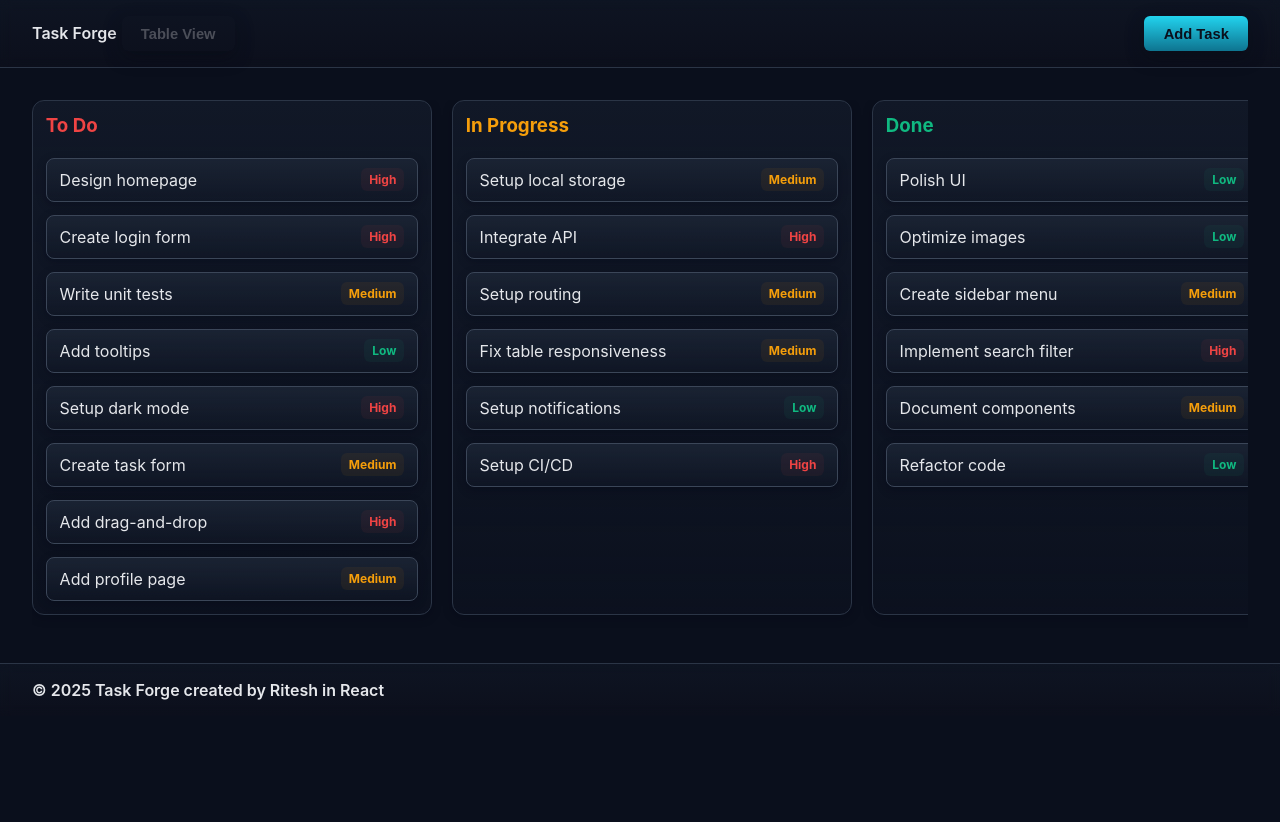
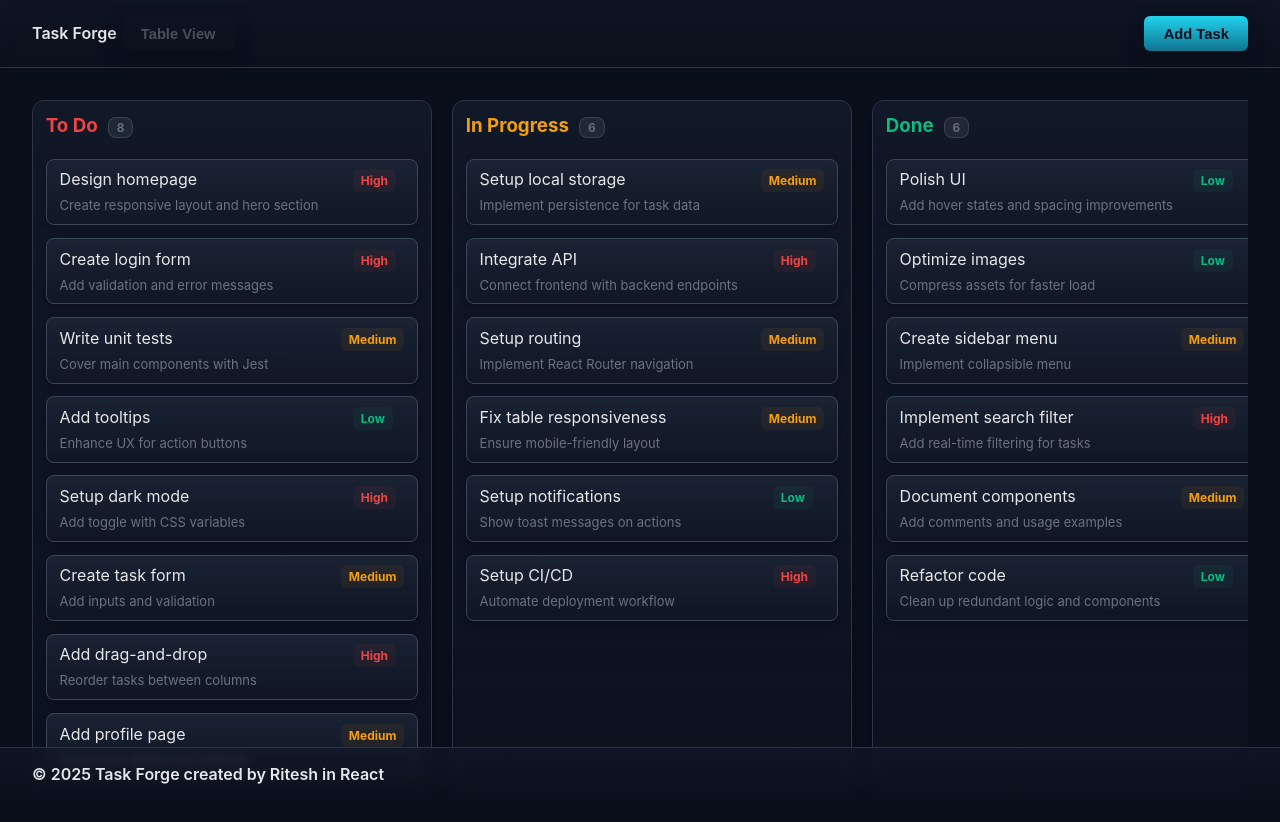
Before and after one commit to ritshkr1/task-forge, a React (Create React App) app: page / in a window 1280 px wide. Shown: the top 822 px of the page. Before the commit the page ends 800 px from the top, so only its background shows below. Built offline with nearby package versions, Linux system fonts and the light colour scheme.

Commit message:
done some new features

```diff
--- a/src/App.js
+++ b/src/App.js
@@ -1,4 +1,4 @@
-import Layout from "./components/layout";
+import Layout from "./pages/layout";
 const initialTasks = [
   { id: 1, title: "Design homepage", description: "Create responsive layout and hero section", status: "To-Do", priority: "High", deadline: "2025-11-08" },
   { id: 2, title: "Setup local storage", description: "Implement persistence for task data", status: "In-Progress", priority: "Medium", deadline: "2025-11-10" },
--- a/src/components/kanbanView.js
+++ /dev/null
@@ -1,69 +0,0 @@
-import {useState} from "react";
-export default function KanbanView({tasks,updateTasks}){
-    const tabNames = ["To-Do","In-Progress","Done"];
-    const [taskId,setTaskId] = useState(null);
-    function handleDropData(tabTitle){
-      console.log(tabTitle,taskId);
-      const updatedTasks = tasks.map((task) => {
-        if(task.id === taskId){
-          return {...task,status:tabTitle}
-        }else{
-          return {...task}
-        }
-      });
-      updateTasks(updatedTasks)
-    }
-    function handleUpdateTaskId(id){
-      setTaskId((currId) => currId = id);
-    }
-    return <main>
-  <div class="kanban-container">
-   {tabNames.map((tabName) => (
-  <KanbanColumn key={tabName} tabTitle={tabName} handleDropData={handleDropData}>
-
-      {tasks.filter((task) => task.status === tabName).map((task) => <KanbanCard priority={task.priority} key={task.id} id={task.id} updateId={handleUpdateTaskId}>{task.title}</KanbanCard>)}
-     </KanbanColumn>
-))}
-  </div>
-</main>
-
-}
-function KanbanColumn({children,tabTitle,handleDropData}){
-    let titleName = ""
-    let classStyleName = ""
-    if(tabTitle === "To-Do"){
-        titleName = "To Do"
-        classStyleName ="todo"
-    } else if(tabTitle === "In-Progress"){
-        titleName = "In Progress"
-        classStyleName ="inprogress"
-    }else {
-        titleName = "Done"
-        classStyleName ="done"
-    }
-    function handleDropEvent(){
-      console.log("on Drop")
-      handleDropData(tabTitle);
-    }
-    const columnClass = `kanban-column ${classStyleName}`
-    return <div className={columnClass} onDragEnter={e => console.log('onDragEnter',classStyleName)}
-    onDragLeave={e => console.log('onDragLeave')}
-    onDragOver={e => { e.preventDefault(); console.log('onDragOver',classStyleName); }}
-    onDrop={handleDropEvent}>
-      <h3>{titleName}</h3>
-      {children}
-    </div>
-}
-
-function KanbanCard({children,priority,id,updateId}){
-  function handleDragStart(event) {
-    updateId(id);
-    console.log(id);
-  }
-    const className = `priority priority-${priority.toLowerCase()}`;
-    return <div className="kanban-card" draggable={true}
-    onDragStart={handleDragStart}>
-        <p className="task-title">{children}</p>
-        <span className={className}>{priority}</span>
-      </div>
-}
--- /dev/null
+++ b/src/components/priorityLabel.js
@@ -0,0 +1,4 @@
+export default function PriorityLabel({priority}){
+    const className = `priority priority-${priority.toLowerCase()}`;
+    return <span className={className}>{priority}</span>
+}
--- a/src/components/tableBody.js
+++ b/src/components/tableBody.js
@@ -1,3 +1,4 @@
+import PriorityLabel from "./priorityLabel";
 function TableBody({tasks,editTask,deleteTask}){
     return <tbody>
           {tasks.map((task) => (
@@ -10,7 +11,7 @@ function TableBody({tasks,editTask,deleteTask}){
                 </span>
               </td>
               <td >
-                {task.priority}
+                <PriorityLabel priority={task.priority}/>
               </td>
               <td>{task.deadline}</td>
               <td>
--- a/src/index.css
+++ b/src/index.css
@@ -582,17 +582,52 @@ button:disabled {
   color: var(--text-primary)
 }
 
+.kanban-column-dropzone{
+  border: 2px dashed var(--accent);
+  background: rgba(34, 211, 238, 0.08);
+  border-radius: 10px;
+  transition: background 0.18s ease, border-color 0.18s ease;
+
+}
+
+.kanban-column-count {
+  display: inline-flex;
+  align-items: center;
+  justify-content: center;
+  margin-left: 10px;
+  padding: 2px 8px;
+  font-size: 12px;
+  font-weight: 600;
+  background: rgba(255, 255, 255, 0.07);
+  border: 1px solid rgba(255, 255, 255, 0.12);
+  border-radius: 8px;
+  color: var(--text-muted);
+  backdrop-filter: blur(4px);
+}
+
+
 .kanban-card {
   background: linear-gradient(180deg, var(--card-bg), rgba(17, 24, 39, 0.45));
   border: 1px solid var(--border-light);
   border-radius: 8px;
   padding: 0.6rem 0.8rem;
-  display: flex;
+  display: block;
   justify-content: space-between;
   align-items: center;
   box-shadow: var(--shadow-soft);
   transition: transform 0.14s, box-shadow 0.14s;
 }
+
+.kanban-card-description {
+  display: block;
+  margin-top: 4px;
+  width: 100%;
+  font-size: 13px;
+  line-height: 1.4;
+  color: var(--text-muted);
+  word-break: break-word;
+}
+
 
 .kanban-card:hover {
   transform: translateY(-4px);
--- /dev/null
+++ b/src/pages/kanbanView.js
@@ -0,0 +1,83 @@
+import {useState} from "react";
+import PriorityLabel from "../components/priorityLabel";
+export default function KanbanView({tasks,updateTasks}){
+    const tabNames = ["To-Do","In-Progress","Done"];
+    const [dropZone,setDropZone] = useState("");
+    const [taskId,setTaskId] = useState(null);
+    function handleDropData(tabTitle){
+      const updatedTasks = tasks.map((task) => {
+        if(task.id === taskId){
+          return {...task,status:tabTitle}
+        }else{
+          return {...task}
+        }
+      });
+      updateTasks(updatedTasks);
+      setDropZone("")
+    }
+    function handleUpdateTaskId(id){
+      setTaskId((currId) => currId = id);
+    }
+    return <main>
+  <div class="kanban-container">
+   {tabNames.map((tabName) => (
+  <KanbanColumn key={tabName} tabTitle={tabName} handleDropData={handleDropData} dropZone={dropZone} setDropZone={setDropZone}>
+
+      {tasks.filter((task) => task.status === tabName).map((task) => <KanbanCard priority={task.priority} key={task.id} id={task.id} updateId={handleUpdateTaskId} description={task.description}>{task.title}</KanbanCard>)}
+     </KanbanColumn>
+))}
+  </div>
+</main>
+
+}
+function KanbanColumn({children,tabTitle,handleDropData,dropZone,setDropZone}){
+    let titleName = ""
+    let classStyleName = ""
+    if(tabTitle === "To-Do"){
+        titleName = "To Do"
+        classStyleName ="todo"
+    } else if(tabTitle === "In-Progress"){
+        titleName = "In Progress"
+        classStyleName ="inprogress"
+    }else {
+        titleName = "Done"
+        classStyleName ="done"
+    }
+    function handleDropEvent(){
+      console.log("on Drop");
+      ;
+      handleDropData(tabTitle);
+    }
+    function handleDragEnter(e){
+      console.log('onDragEnter',classStyleName);
+      setDropZone((c) => c = tabTitle)
+    }
+    const columnClass = `kanban-column ${dropZone === tabTitle?'kanban-column-dropzone':''} ${classStyleName}`;
+    return <div className={columnClass} onDragEnter={handleDragEnter}
+    onDragLeave={e => {console.log('onDragLeave');}}
+    onDragOver={e => { e.preventDefault(); console.log('onDragOver',classStyleName);}}
+    onDrop={handleDropEvent}>
+      <h3>{titleName}
+      <div className="kanban-column-count">{children.length}</div>
+
+      </h3>
+      {children}
+    </div>
+}
+
+function KanbanCard({children,priority,description,id,updateId}){
+  function handleDragStart(event) {
+    updateId(id);
+    console.log(id);
+  }
+
+    return <div className="kanban-card"  draggable={true}
+    onDragStart={handleDragStart}>
+      <div style={{display:'flex'}}>
+
+        <p style={{width:'85%'}}>{children}</p>
+        <PriorityLabel priority={priority} />
+      </div>
+        <p className="kanban-card-description">{description}</p>
+      </div>
+}
```
Also changed, not shown: src/pages/layout.js (renamed from src/components/layout.js, +6 -6 lines), src/pages/tableviewList.js (renamed from src/components/tableviewList.js), 1 other file (tests, documents, lock files or other folders).
